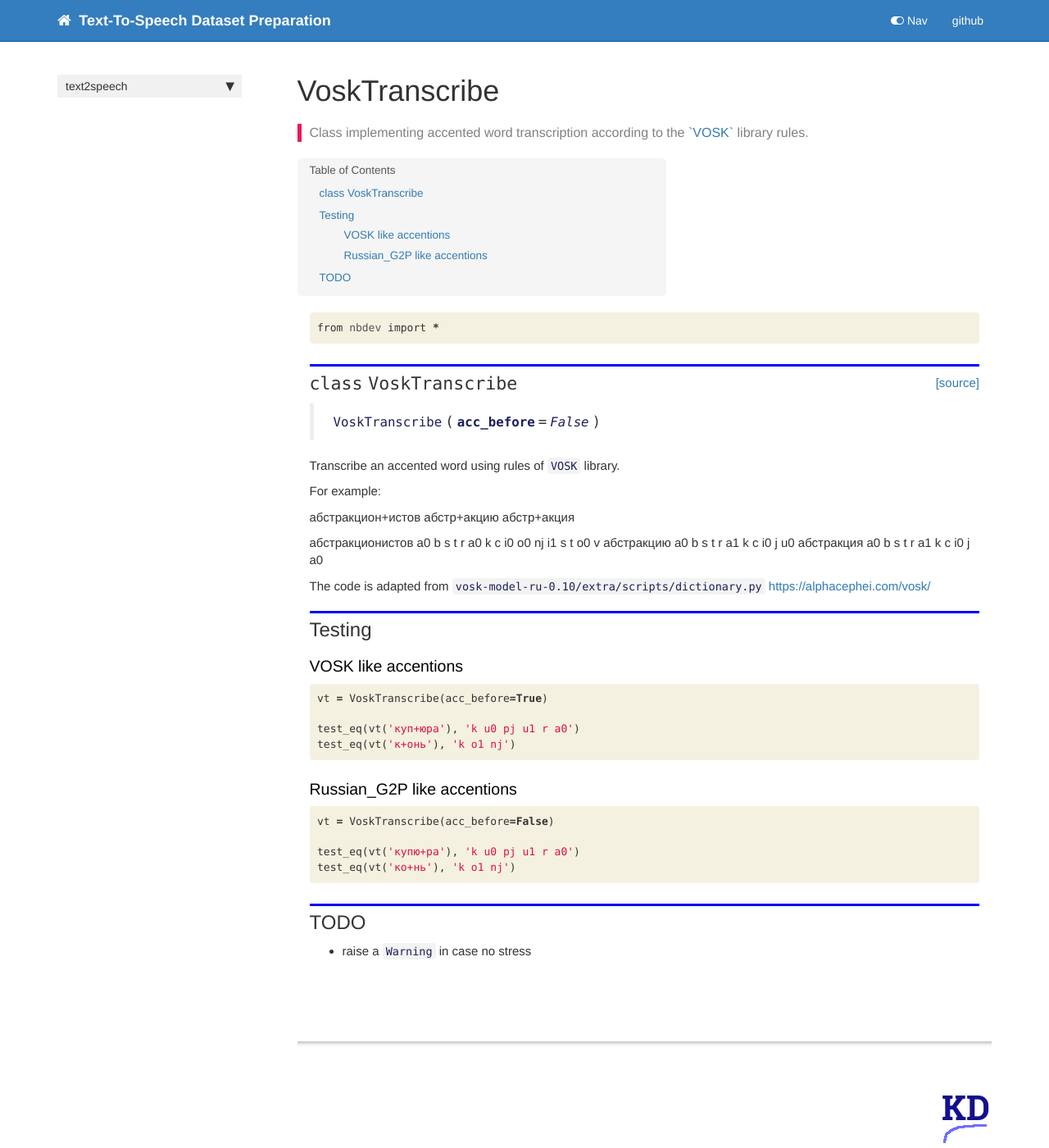
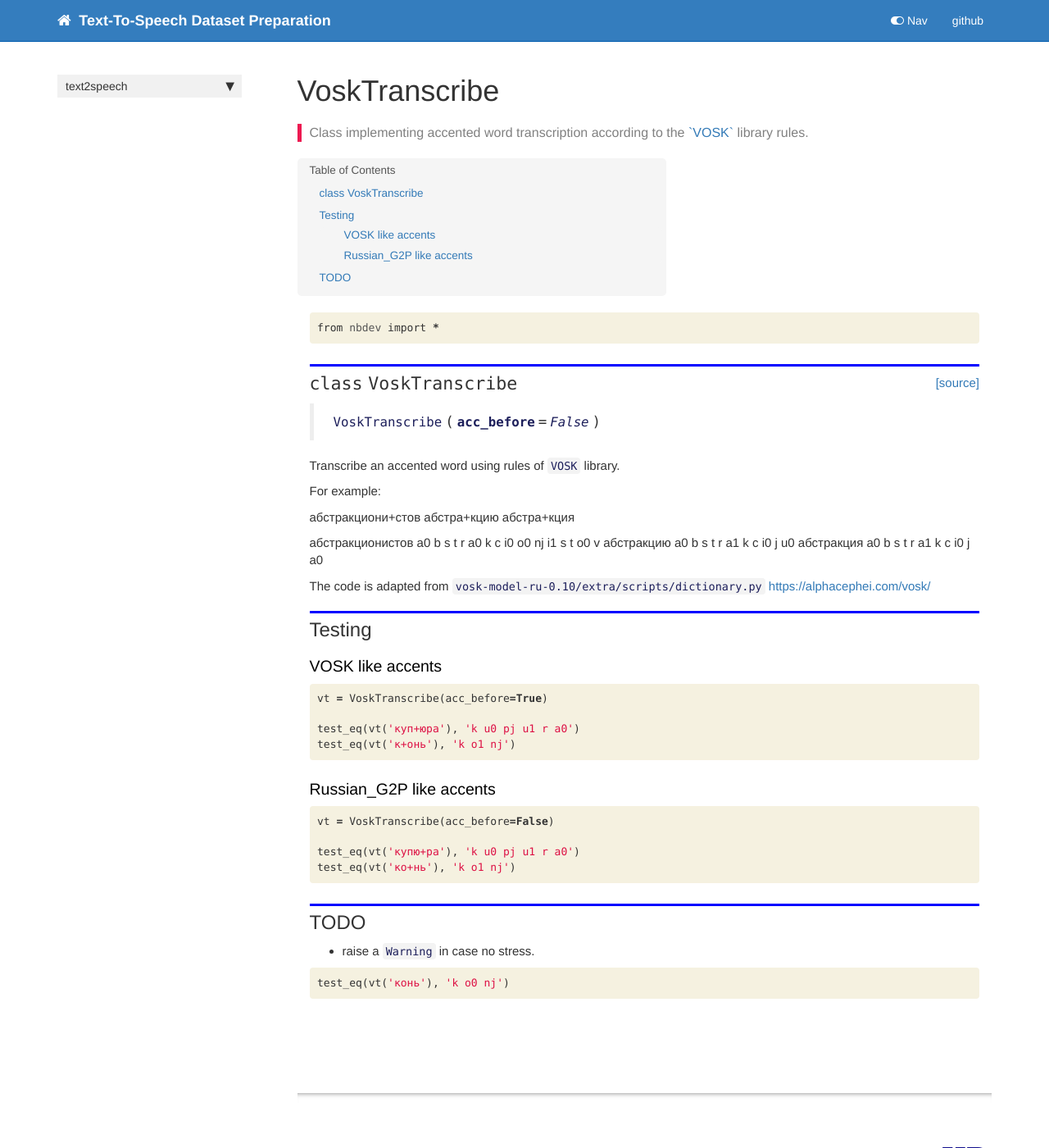
Before and after one commit to kdorichev/text2speech, a Jekyll site: the page built from docs/transcribe.html, in a window 1280 px wide and 1400 px high. Shown: the whole window at 82% size. Built offline with Jekyll 4.4.1, drawn with Linux system fonts in a browser that asks for light colours; nearby versions of some CDN libraries; comment, search, counter and statistics services are not loaded.

Commit message:
__doc__ corrected

```diff
--- a/docs/transcribe.html
+++ b/docs/transcribe.html
@@ -66,9 +66,9 @@ description: "Class implementing accented word transcription according to the <a
 </blockquote>
 <p>Transcribe an accented word using rules of <code>VOSK</code> library.</p>
 <p>For example:</p>
-<p>абстракцион+истов
-абстр+акцию
-абстр+акция</p>
+<p>абстракциони+стов
+абстра+кцию
+абстра+кция</p>
 <p>абстракционистов a0 b s t r a0 k c i0 o0 nj i1 s t o0 v
 абстракцию a0 b s t r a1 k c i0 j u0
 абстракция a0 b s t r a1 k c i0 j a0</p>
@@ -92,7 +92,7 @@ description: "Class implementing accented word transcription according to the <a
 </div>
 <div class="cell border-box-sizing text_cell rendered"><div class="inner_cell">
 <div class="text_cell_render border-box-sizing rendered_html">
-<h3 id="VOSK-like-accentions">VOSK like accentions<a class="anchor-link" href="#VOSK-like-accentions"> </a></h3>
+<h3 id="VOSK-like-accents">VOSK like accents<a class="anchor-link" href="#VOSK-like-accents"> </a></h3>
 </div>
 </div>
 </div>
@@ -118,7 +118,7 @@ description: "Class implementing accented word transcription according to the <a
 
 <div class="cell border-box-sizing text_cell rendered"><div class="inner_cell">
 <div class="text_cell_render border-box-sizing rendered_html">
-<h3 id="Russian_G2P-like-accentions">Russian_G2P like accentions<a class="anchor-link" href="#Russian_G2P-like-accentions"> </a></h3>
+<h3 id="Russian_G2P-like-accents">Russian_G2P like accents<a class="anchor-link" href="#Russian_G2P-like-accents"> </a></h3>
 </div>
 </div>
 </div>
@@ -145,10 +145,27 @@ description: "Class implementing accented word transcription according to the <a
 <div class="cell border-box-sizing text_cell rendered"><div class="inner_cell">
 <div class="text_cell_render border-box-sizing rendered_html">
 <h2 id="TODO">TODO<a class="anchor-link" href="#TODO"> </a></h2><ul>
-<li>raise a <code>Warning</code> in case no stress</li>
+<li>raise a <code>Warning</code> in case no stress.</li>
 </ul>
 
 </div>
 </div>
 </div>
+    {% raw %}
+
+<div class="cell border-box-sizing code_cell rendered">
+<div class="input">
+
+<div class="inner_cell">
+    <div class="input_area">
+<div class=" highlight hl-ipython3"><pre><span></span><span class="n">test_eq</span><span class="p">(</span><span class="n">vt</span><span class="p">(</span><span class="s1">&#39;конь&#39;</span><span class="p">),</span> <span class="s1">&#39;k o0 nj&#39;</span><span class="p">)</span>
+</pre></div>
+
+    </div>
 </div>
+</div>
+
+</div>
+    {% endraw %}
+
+</div>
--- a/text2speech/text_transcribe.py
+++ b/text2speech/text_transcribe.py
@@ -8,9 +8,9 @@ class VoskTranscribe():
 
        For example:
 
-       абстракцион+истов
-       абстр+акцию
-       абстр+акция
+       абстракциони+стов
+       абстра+кцию
+       абстра+кция
 
        абстракционистов a0 b s t r a0 k c i0 o0 nj i1 s t o0 v
        абстракцию a0 b s t r a1 k c i0 j u0
```
Also changed, not shown: 1 other file.
